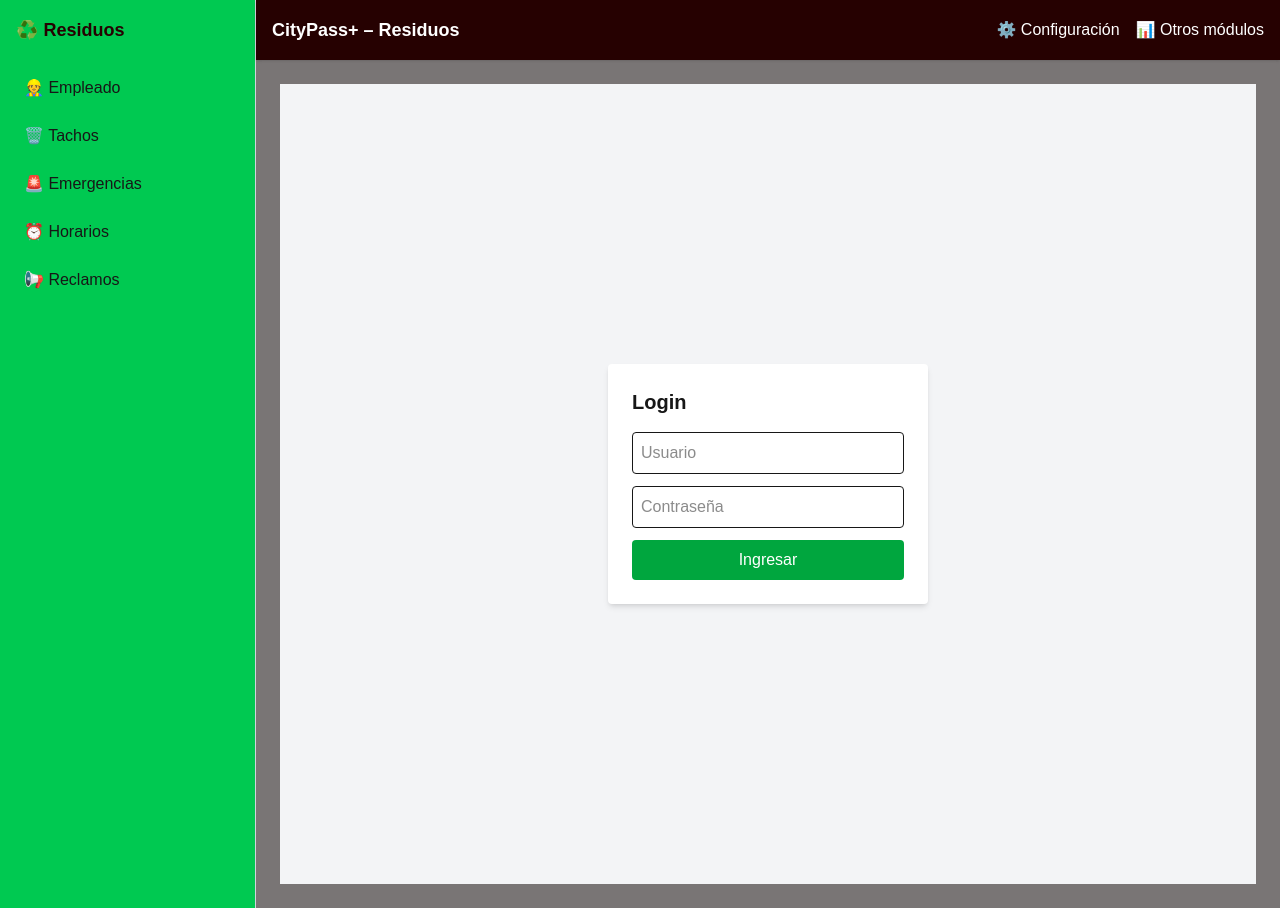
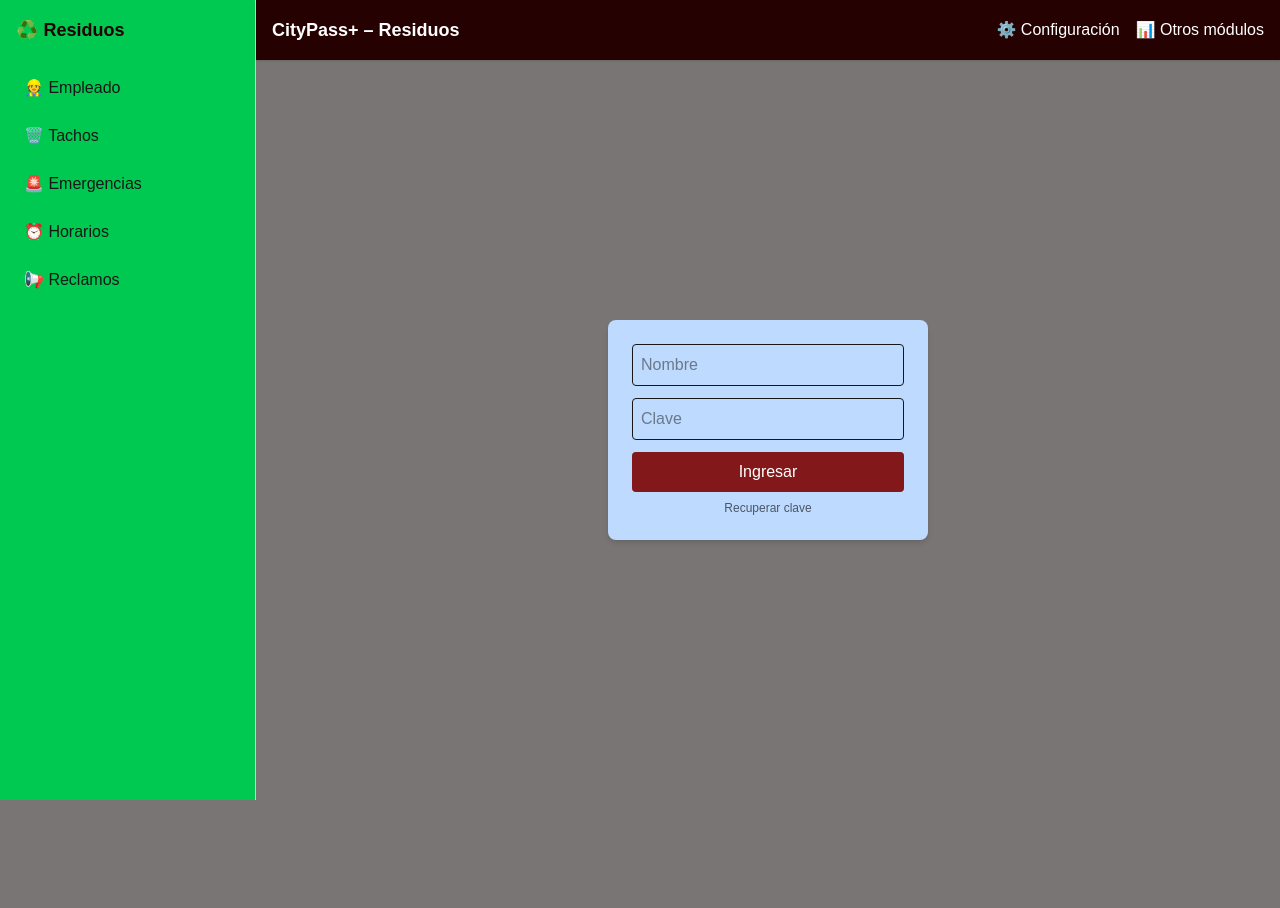
Before and after one commit to serleo98/residuos-frontend, a Next.js app: page /empleado in a window 1280 px wide. After the commit the page ends 800 px from the top, so only its background shows below. Built offline with nearby package versions, Linux system fonts and the light colour scheme.

Commit message:
Revert "login y mapa"
This reverts commit 88bdba291f983744773218b771e8a7f60645ab5d.

```diff
--- a/app/empleado/mapa/page.tsx
+++ b/app/empleado/mapa/page.tsx
@@ -18,19 +18,7 @@ export default function MapaPage() {
   const router = useRouter();
   const [points, setPoints] = useState<{ id: number; lat: number; lng: number }[]>([]);
   const [currentIndex, setCurrentIndex] = useState(0);
-  const [user, setUser] = useState<string | null>(null);
 
-  // 🔹 Validación de login antes de mostrar mapa
-  useEffect(() => {
-    const loggedUser = localStorage.getItem("user");
-    if (!loggedUser) {
-      router.push("/login"); // Si no hay login -> redirige
-    } else {
-      setUser(loggedUser);
-    }
-  }, [router]);
-
-  // 🔹 Cargar ruta desde backend
   useEffect(() => {
     const fetchRoute = async () => {
       try {
@@ -51,32 +39,12 @@ export default function MapaPage() {
   };
 
   const handleFinish = () => {
-    router.push("/empleado"); // O dashboard final
-  };
-
-  const handleLogout = () => {
-    localStorage.removeItem("user");
-    router.push("/login");
+    router.push("/empleado");
   };
 
   return (
-    <div className="p-4 h-screen flex flex-col">
-      {/* Header con usuario y logout */}
-      <div className="flex justify-between items-center bg-green-700 text-white p-4 rounded-md mb-4">
-        <h1 className="text-xl font-bold">Ruta Óptima 🗺️</h1>
-        <div className="flex items-center gap-4">
-          {user && <span className="italic">👤 {user}</span>}
-          <button
-            onClick={handleLogout}
-            className="bg-red-500 px-3 py-1 rounded hover:bg-red-600"
-          >
-            Cerrar sesión
-          </button>
-        </div>
-      </div>
-
-      {/* Mapa */}
-      <div className="flex-1">
+    <div className="p-4">
+      <h1 className="text-xl font-bold mb-4">Ruta Óptima</h1>
       <LoadScript googleMapsApiKey={process.env.NEXT_PUBLIC_GOOGLE_MAPS_API_KEY!}>
         {points.length > 0 && (
           <GoogleMap
@@ -87,7 +55,7 @@ export default function MapaPage() {
             }}
             zoom={15}
           >
-              {/* 🔹 Trazo parcial hasta el punto actual */}
+            {/* Ruta parcial hasta el punto actual */}
             <Polyline
               path={points.slice(0, currentIndex + 1).map((p) => ({ lat: p.lat, lng: p.lng }))}
               options={{
@@ -97,7 +65,7 @@ export default function MapaPage() {
               }}
             />
 
-              {/* 🔹 Marcador actual */}
+            {/* Marcador actual */}
             <Marker
               position={{
                 lat: points[currentIndex].lat,
@@ -108,9 +76,7 @@ export default function MapaPage() {
           </GoogleMap>
         )}
       </LoadScript>
-      </div>
 
-      {/* Botones de navegación */}
       <div className="flex gap-4 mt-4">
         <button
           onClick={handleNext}
--- a/app/empleado/page.tsx
+++ b/app/empleado/page.tsx
@@ -2,68 +2,48 @@
 import { useRouter } from "next/navigation";
 import { useState } from "react";
 
-export default function LoginPage() {
+export default function EmpleadoLogin() {
+  const [nombre, setNombre] = useState("");
+  const [clave, setClave] = useState("");
   const router = useRouter();
-  const [username, setUsername] = useState("");
-  const [password, setPassword] = useState("");
-  const [error, setError] = useState("");
 
-  // Usuarios hardcodeados
-  const users = [
-    { user: "empleado1", pass: "1234" },
-    { user: "empleado2", pass: "1234" },
-    { user: "admin", pass: "admin" },
-  ];
-
-  const handleLogin = (e: React.FormEvent) => {
-    e.preventDefault();
-
-    const validUser = users.find(
-      (u) => u.user === username && u.pass === password
-    );
-
-    if (validUser) {
-      // Guardar sesión en localStorage (simple)
-      localStorage.setItem("user", username);
-      router.push("/mapa"); // Redirigir al mapa
+  const handleLogin = () => {
+    // 🔹 Aquí se debe consultar al backend si hay camiones
+    const hayCamion = Math.random() > 0.5; // Simulación
+    if (hayCamion) {
+      router.push("/empleado/mapa");
     } else {
-      setError("Usuario o contraseña incorrectos");
+      router.push("/empleado/no-ride");
     }
   };
 
   return (
-    <div className="flex h-screen items-center justify-center bg-gray-100">
-      <form
-        onSubmit={handleLogin}
-        className="bg-white p-6 rounded shadow-md w-80"
-      >
-        <h2 className="text-xl font-bold mb-4">Login</h2>
-
+    <div className="flex justify-center items-center h-full">
+      <div className="bg-blue-200 p-6 rounded-lg shadow-md w-80">
         <input
           type="text"
-          placeholder="Usuario"
-          value={username}
-          onChange={(e) => setUsername(e.target.value)}
-          className="w-full border p-2 mb-3 rounded"
+          placeholder="Nombre"
+          value={nombre}
+          onChange={(e) => setNombre(e.target.value)}
+          className="w-full mb-3 p-2 border rounded"
         />
-
         <input
           type="password"
-          placeholder="Contraseña"
-          value={password}
-          onChange={(e) => setPassword(e.target.value)}
-          className="w-full border p-2 mb-3 rounded"
+          placeholder="Clave"
+          value={clave}
+          onChange={(e) => setClave(e.target.value)}
+          className="w-full mb-3 p-2 border rounded"
         />
-
-        {error && <p className="text-red-500 text-sm mb-3">{error}</p>}
-
         <button
-          type="submit"
-          className="w-full bg-green-600 text-white py-2 rounded hover:bg-green-700"
+          onClick={handleLogin}
+          className="w-full bg-red-900 text-white py-2 rounded hover:bg-red-700"
         >
           Ingresar
         </button>
-      </form>
+        <p className="text-center text-xs mt-2 text-gray-600 cursor-pointer">
+          Recuperar clave
+        </p>
+      </div>
     </div>
   );
 }
```
Lines whose indentation alone changed are shown as unchanged.
